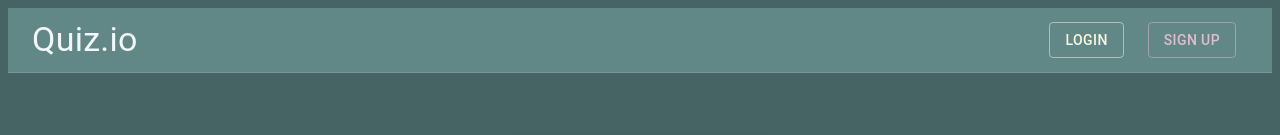
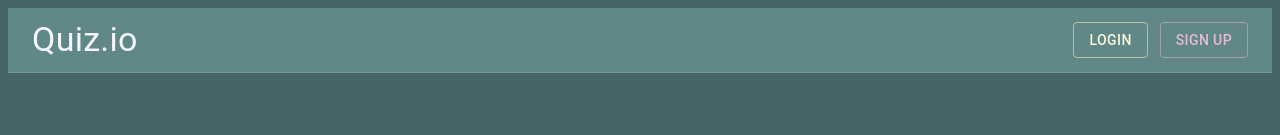
Before and after one commit to CodecoolGlobal/el-proyecte-grande-sprint-1-java-csakafeda, a React (Vite) app in the folder frontend/: page / in a window 1280 px wide. Shown: the top 135 px of the page. Built offline with nearby package versions, Linux system fonts and the light colour scheme.

Commit message:
fix welcome text position

```diff
--- a/frontend/src/Pages/Layout.jsx
+++ b/frontend/src/Pages/Layout.jsx
@@ -49,7 +49,9 @@ export default function Layout() {
         position="static"
         color="default"
         elevation={0}
-        sx={{ borderBottom: (theme) => `1px solid ${theme.palette.divider}` }}
+        sx={{
+          borderBottom: (theme) => `1px solid ${theme.palette.divider}`,
+        }}
       >
         <Toolbar sx={{ flexWrap: "wrap" }}>
           <Typography
@@ -57,9 +59,9 @@ export default function Layout() {
             color="inherit"
             noWrap
             sx={{
-              flexGrow: 1,
               cursor: "pointer",
               userSelect: "none",
+              flexGrow: 1,
             }}
             onClick={() => navigate("/")}
           >
@@ -72,14 +74,14 @@ export default function Layout() {
                 variant="h4"
                 color="inherit"
                 noWrap
-                sx={{ userSelect: "none", textAlign: "center", flexGrow: 5 }}
+                sx={{ userSelect: "none", flexGrow: 1 }}
               >
                 {randomGreeting()} {playerName}!
               </Typography>
               <nav>
                 <Button
                   variant="outlined"
-                  sx={{ my: 1, mx: 1.5 }}
+                  sx={{ mx: 1.5, flexGrow: 0.5 }}
                   onClick={() => {
                     navigate("/profile");
                   }}
@@ -90,7 +92,7 @@ export default function Layout() {
               <nav>
                 <Button
                   variant="outlined"
-                  sx={{ my: 1, mx: 1.5 }}
+                  sx={{ mx: 1.5, flexGrow: 0.5 }}
                   onClick={() => {
                     signUserOut();
                     navigate("/login");
@@ -106,14 +108,14 @@ export default function Layout() {
                 variant="h4"
                 color="inherit"
                 noWrap
-                sx={{ userSelect: "none", textAlign: "center", flexGrow: 1 }}
+                sx={{ userSelect: "none", flexGrow: 1 }}
               >
                 {randomGreeting()} {playerName}!
               </Typography>
               <nav>
                 <Button
                   variant="outlined"
-                  sx={{ my: 1, mx: 1.5 }}
+                  sx={{ mx: 1.5, flexGrow: 1 }}
                   onClick={() => {
                     signUserOut();
                     navigate("/login");
@@ -127,7 +129,7 @@ export default function Layout() {
             <>
               <Button
                 variant="outlined"
-                sx={{ my: 1, mx: 1.5 }}
+                sx={{ mx: 1.5 }}
                 onClick={() => navigate("/login")}
               >
                 Login
@@ -135,7 +137,7 @@ export default function Layout() {
               <Button
                 color="secondary"
                 variant="outlined"
-                sx={{ my: 1, mx: 1.5 }}
+                sx={{ my: 1 }}
                 onClick={() => navigate("/signup")}
               >
                 Sign up
```
